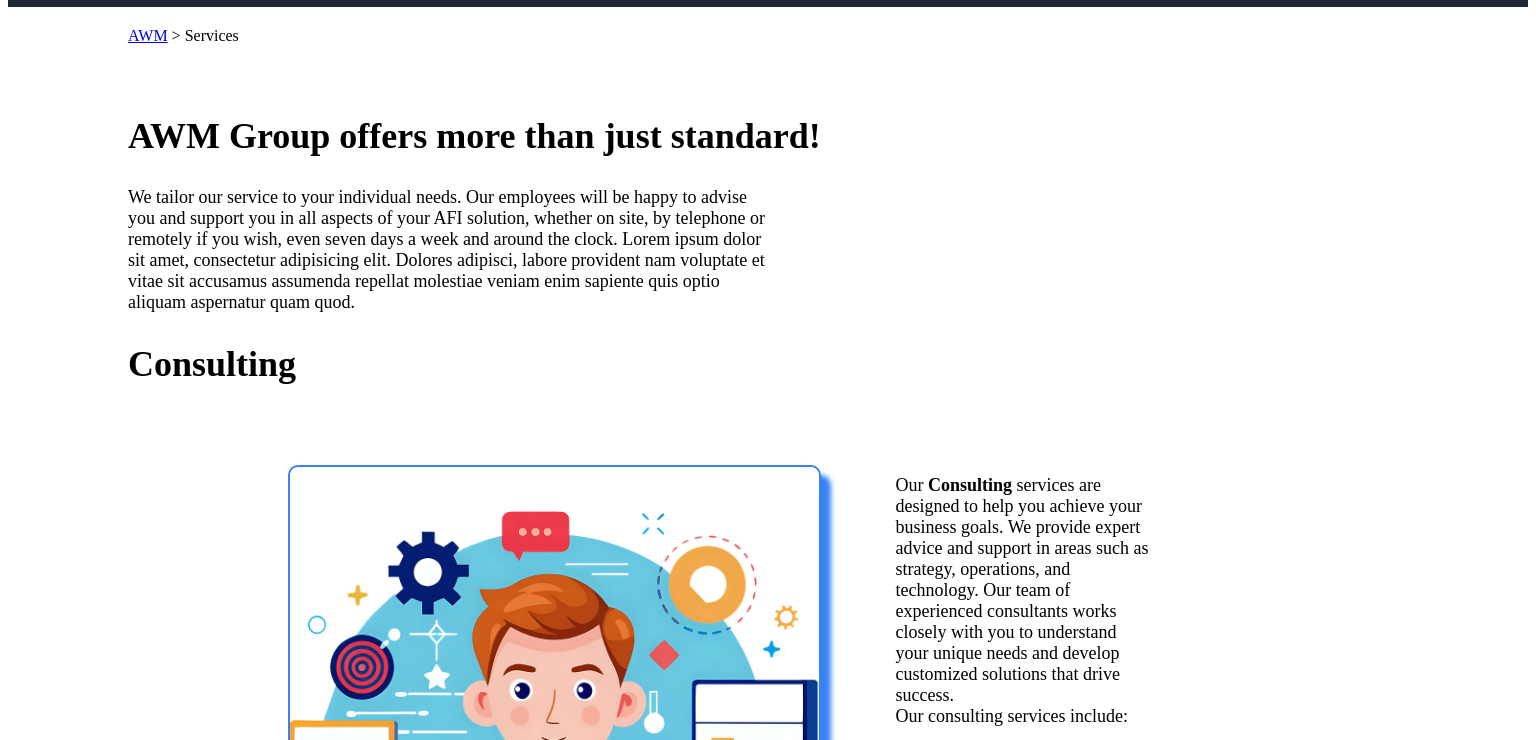
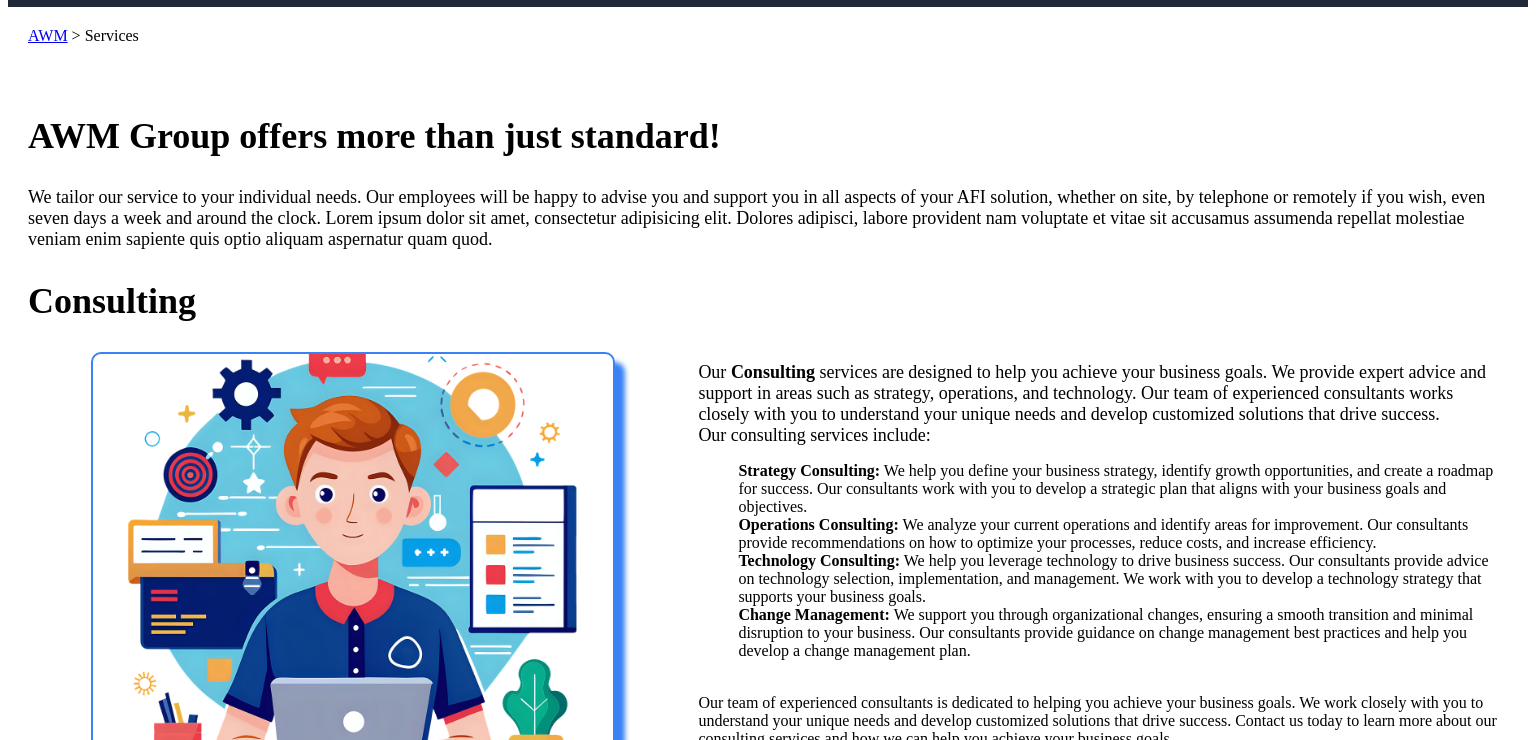
Before and after one commit to Miki0035/kreativestorm-css-AWM-assignment, a plain HTML site: page pages/services.html in a window 1536 px wide. Shown: the part 62-802 px from the top of the page. Drawn offline with Linux system fonts and the light colour scheme.

Commit message:
Added responsive for services page

```diff
--- a/pages/services.html
+++ b/pages/services.html
@@ -22,7 +22,7 @@
         </div>
         <div class="services-consult" id="consult">
           <h1> AWM Group offers more than just standard!</h1>
-          <p class="decription">
+          <p class="description">
             We tailor our service to your individual needs. Our employees will be happy to advise you and support you in all aspects of your AFI solution,
             whether on site, by telephone or remotely if you wish, even seven days a week and around the clock.
             Lorem ipsum dolor sit amet, consectetur adipisicing elit. Dolores adipisci, labore provident nam voluptate et vitae sit accusamus assumenda
@@ -93,7 +93,8 @@
                   <li><strong>Proactive Monitoring:</strong> We offer proactive monitoring services to identify and resolve potential issues before they become problems. Our support specialists use advanced monitoring tools to keep an eye on your systems and ensure they are running smoothly.</li>
                   <li><strong>Training and Education:</strong> We provide training and education services to help you and your team get the most out of your technology systems. Our support specialists can provide training on a variety of topics, including software usage, best practices, and troubleshooting techniques.</li>
                 </ul> <br>
-                Our team of experienced support specialists is dedicated to helping you keep your business operations running smoothly. We work closely with you to provide the assistance you need to achieve your business goals. Contact us today to learn more about our support services and how we can help you keep your business running smoothly.
+              </p>
+              <p>Our team of experienced support specialists is dedicated to helping you keep your business operations running smoothly. We work closely with you to provide the assistance you need to achieve your business goals. Contact us today to learn more about our support services and how we can help you keep your business running smoothly.
               </p>
 
             </div>
--- a/styles/services.css
+++ b/styles/services.css
@@ -33,8 +33,11 @@
     padding: 20px 0;
 }
 
+.description{
+    width: 35%;
+}
+
 .services-consult p{
-    width: 50%;
     margin: 10px 0;
     font-size: 18px
 }
@@ -83,3 +86,149 @@ h1{
 /* Support section styling*/
 .services-support{
 }
+
+/* Responsive Section*/
+
+/* Mobile Phone*/
+@media only screen and (max-width: 600px){
+    .sub-nav, .services-consult, .services-dev, .services-support{
+        margin: 0;
+        padding: 10px;
+    }
+
+    .pic-des{
+        flex-direction: column;
+        margin: 0;
+    }
+
+    h1{
+        text-align: center;
+    }
+
+    .services-consult p, .services-dev p, .services-support p{
+        width: 100%;
+    }
+
+    .pic{
+        text-align: center;
+    }
+
+
+    .nav-menu nav a, .nav-menu nav{
+        padding: 10px 0;
+    }
+
+    .pic img {
+        width: 70%;
+        height: 70%;
+        object-fit: cover;
+        border-radius: 10px;
+        border: 2px solid #3882f6;
+        box-shadow: 10px 10px 5px #3882f6;;
+    }
+}
+
+/* Tablets */
+
+@media only screen and (min-width: 768px){
+    .description{
+        width: 100%;
+    }
+    .sub-nav, .services-consult, .services-dev, .services-support{
+        margin: 0 20px;
+    }
+
+    .pic-des{
+        flex-direction: column;
+        margin: 0;
+    }
+
+    h1{
+        text-align: center;
+    }
+
+    .pic img {
+        width: 60%;
+        height: 60%;
+        object-fit: cover;
+        border-radius: 10px;
+        border: 2px solid #3882f6;
+        box-shadow: 10px 10px 5px #3882f6;;
+    }
+
+    .pic{
+        text-align: center;
+    }
+}
+
+/* Laptops */
+
+@media only screen and (min-width: 1024px){
+    .description{
+        width: 100%;
+    }
+    .sub-nav, .services-consult, .services-dev, .services-support{
+        margin: 0 20px;
+    }
+
+    .pic-des{
+        flex-direction: row;
+        margin: 0;
+    }
+
+    h1{
+        text-align: left;
+    }
+
+    .pic img {
+        width: 80%;
+        height: 60%;
+        object-fit: cover;
+        border-radius: 10px;
+        border: 2px solid #3882f6;
+        box-shadow: 10px 10px 5px #3882f6;;
+    }
+
+    .pic{
+        text-align: center;
+    }
+    .des{
+        width: 108%;
+    }
+}
+
+/* Large Screens*/
+
+@media only screen and (min-width: 1440px){
+    .description{
+        width: 100%;
+    }
+    .sub-nav, .services-consult, .services-dev, .services-support{
+        margin: 0 20px;
+    }
+
+    .pic-des{
+        flex-direction: row;
+        margin: 0;
+    }
+
+    h1{
+        text-align: left;
+    }
+
+    .pic img {
+        width: 80%;
+        height: 80%;
+        object-fit: cover;
+        border-radius: 10px;
+        border: 2px solid #3882f6;
+        box-shadow: 10px 10px 5px #3882f6;;
+    }
+
+    .pic{
+        text-align: center;
+    }
+    .des{
+        width: 108%;
+    }
+}
```
